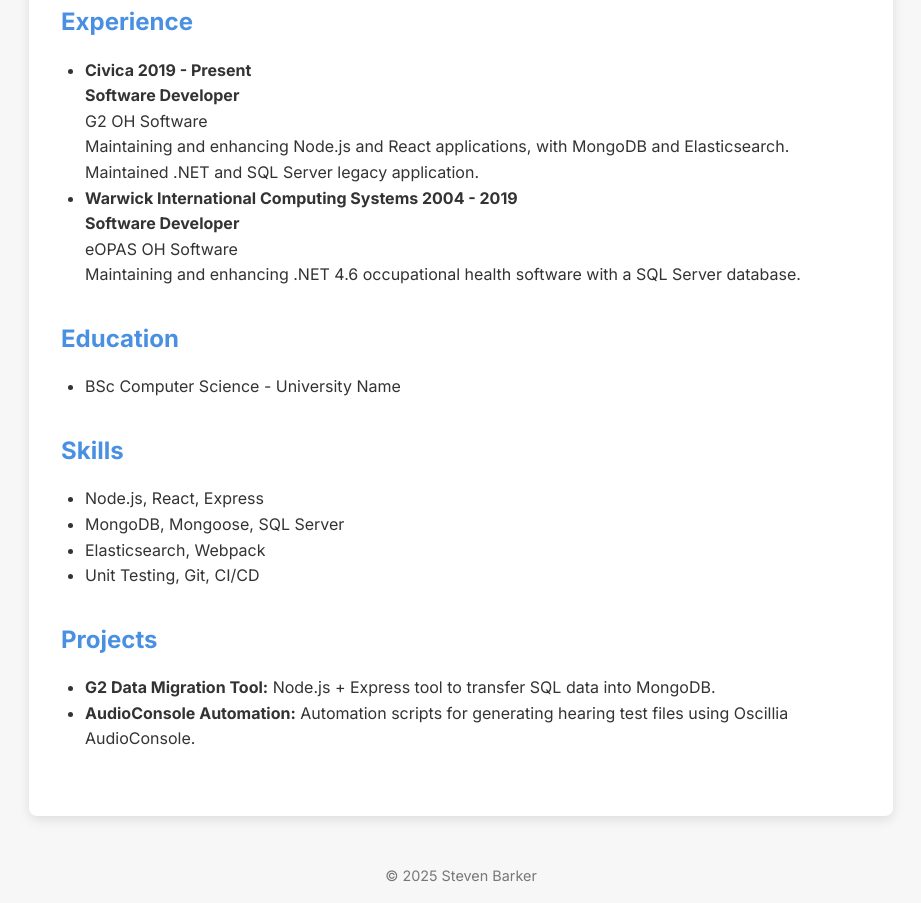
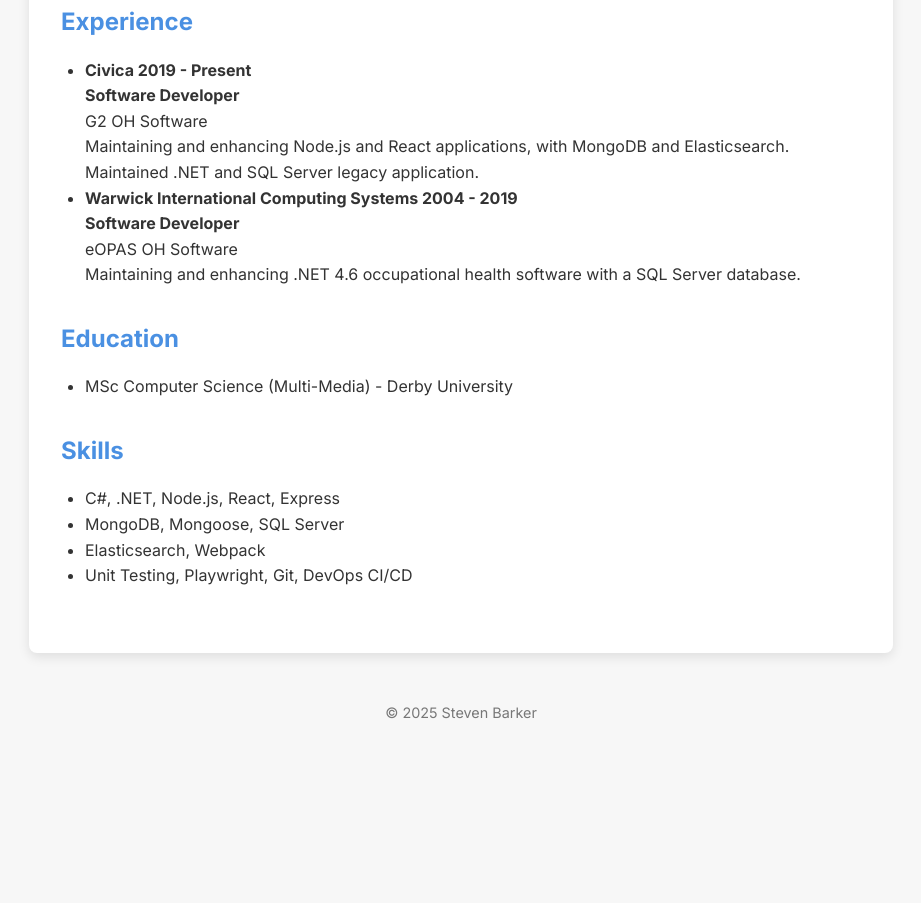
Before and after one commit to BarkermanX/Workfolio, a plain HTML site: page index.html in a window 1280 px wide. Shown: the part 462-1365 px from the top of the page, without its empty margins (179-1100 px from the left). After the commit the page ends 1202 px from the top, so only its background shows below. Drawn offline with Linux system fonts and the light colour scheme.

Commit message:
Add Skills

```diff
--- a/index.html
+++ b/index.html
@@ -103,25 +103,17 @@
         <section>
             <h2>Education</h2>
             <ul>
-                <li>BSc Computer Science - University Name</li>
+                <li>MSc Computer Science (Multi-Media) - Derby University</li>
             </ul>
         </section>
 
         <section>
             <h2>Skills</h2>
             <ul>
-                <li>Node.js, React, Express</li>
+                <li>C#, .NET, Node.js, React, Express</li>
                 <li>MongoDB, Mongoose, SQL Server</li>
                 <li>Elasticsearch, Webpack</li>
-                <li>Unit Testing, Git, CI/CD</li>
-            </ul>
-        </section>
-
-        <section>
-            <h2>Projects</h2>
-            <ul>
-                <li><strong>G2 Data Migration Tool:</strong> Node.js + Express tool to transfer SQL data into MongoDB.</li>
-                <li><strong>AudioConsole Automation:</strong> Automation scripts for generating hearing test files using Oscillia AudioConsole.</li>
+                <li>Unit Testing, Playwright, Git, DevOps CI/CD</li>
             </ul>
         </section>
     </main>
```
